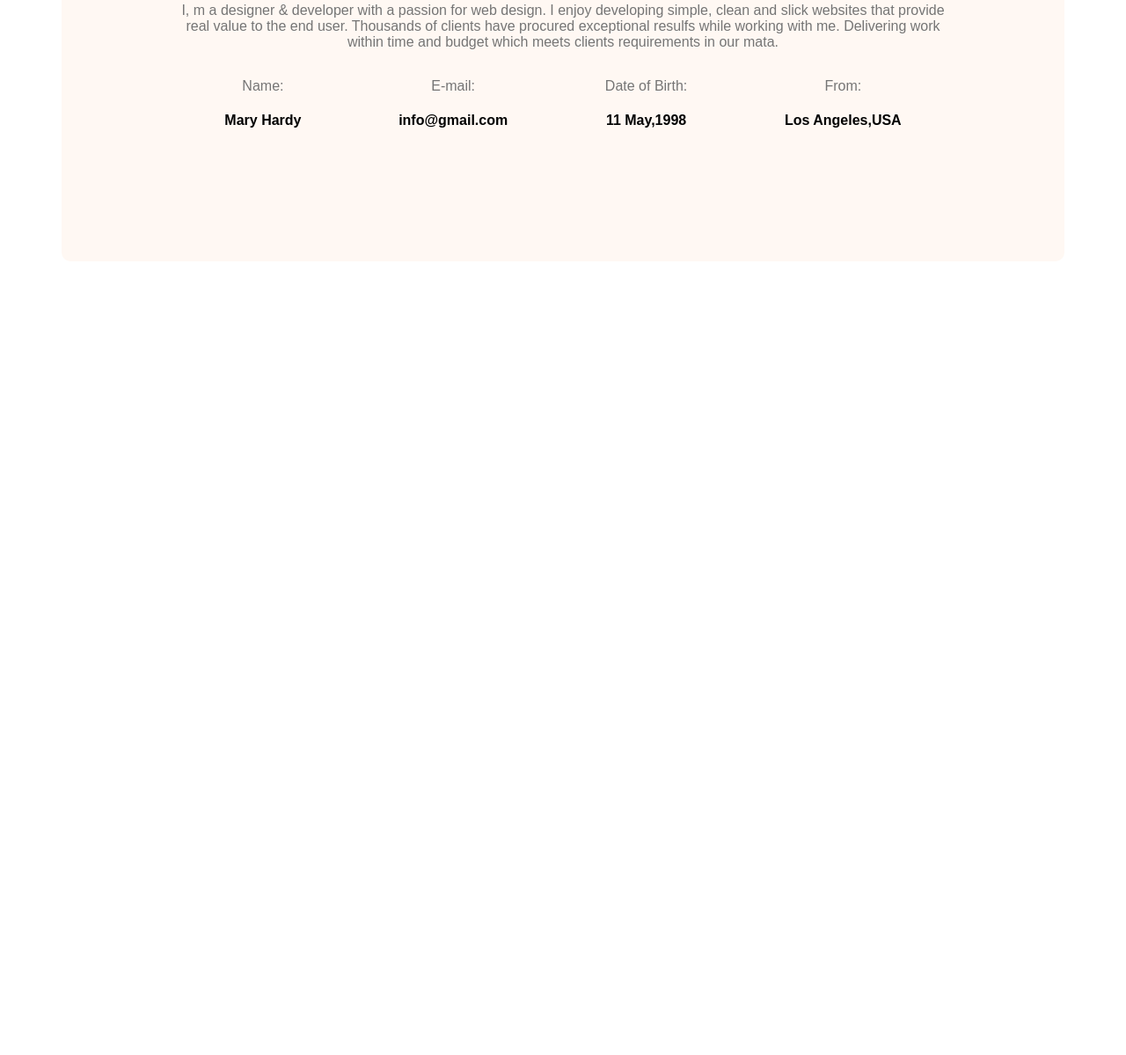
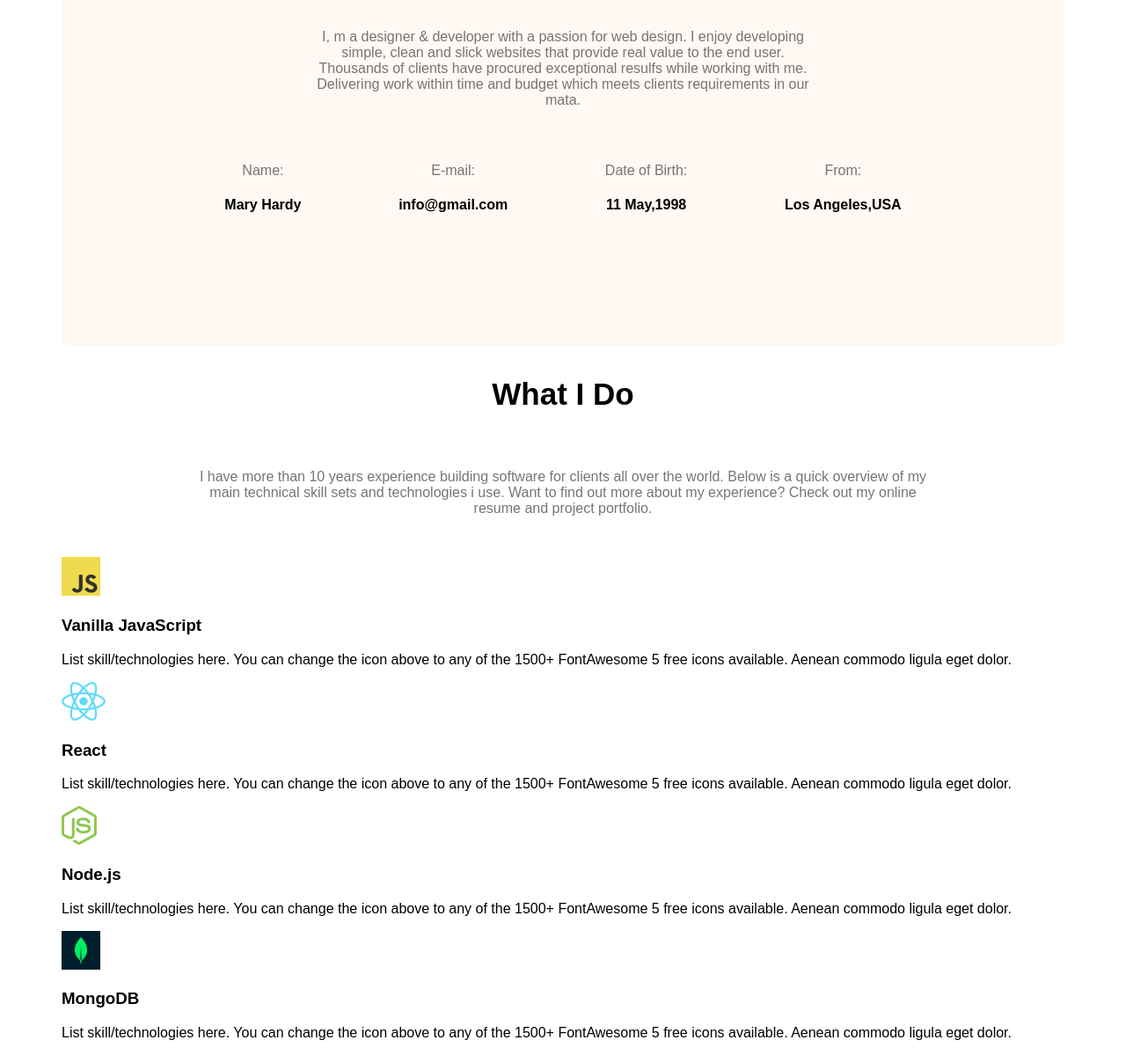
Before and after one commit to akibmuhtady13/portfolio_website, a plain HTML site: page index.html in a window 1280 px wide. Shown: the part 938-2137 px from the top of the page at 88% size. Before the commit the page ends 1243 px from the top, so only its background shows below. Drawn offline with Linux system fonts and the light colour scheme; a web font is replaced by a local one.

Commit message:
logo added

```diff
--- a/index.html
+++ b/index.html
@@ -54,6 +54,36 @@
                 </div>
             </div>
         </section>
+        <!-- what i do section -->
+        <section>
+            <h3 class="section-title">What I Do</h3>
+            <p class="section-description">
+                I have more than 10 years experience building software for clients all over the world. Below is a quick overview of my main technical skill sets and technologies i use. Want to find out more about my experience? Check out my online resume and project portfolio.
+            </p>
+            <div class="skills-container">
+                <div class="skill">
+                    <img src="images/icons/js.png" alt="photo not found">
+                    <h3 class="skill-title">Vanilla JavaScript</h3>
+                    <p class="skill-description">List skill/technologies here. You can change the icon above to any of the 1500+ FontAwesome 5 free icons available. Aenean commodo ligula eget dolor.</p>
+                </div>
+                <div class="skill">
+                    <img src="images/icons/react.png" alt="photo not found">
+                    <h3 class="skill-title">React</h3>
+                    <p class="skill-description">List skill/technologies here. You can change the icon above to any of the 1500+ FontAwesome 5 free icons available. Aenean commodo ligula eget dolor.</p>
+                </div>
+                <div class="skill">
+                    <img src="images/icons/nodejs.png" alt="photo not found">
+                    <h3 class="skill-title">Node.js</h3>
+                    <p class="skill-description">List skill/technologies here. You can change the icon above to any of the 1500+ FontAwesome 5 free icons available. Aenean commodo ligula eget dolor.</p>
+                </div>
+                <div class="skill">
+                    <img src="images/icons/mongo.png" alt="photo not found">
+                    <h3 class="skill-title">MongoDB</h3>
+                    <p class="skill-description">List skill/technologies here. You can change the icon above to any of the 1500+ FontAwesome 5 free icons available. Aenean commodo ligula eget dolor.</p>
+                </div>
+
+            </div>
+        </section>
 
     </main>
     <footer>
--- a/style.css
+++ b/style.css
@@ -93,3 +93,13 @@ margin: 0px auto;}
 .info-title{
     color: #757575;
 }
+
+.section-title{
+    text-align: center;
+}
+
+.section-description{
+    text-align: center;
+    color: #757575;
+    padding: 30px 150px;
+}
```
